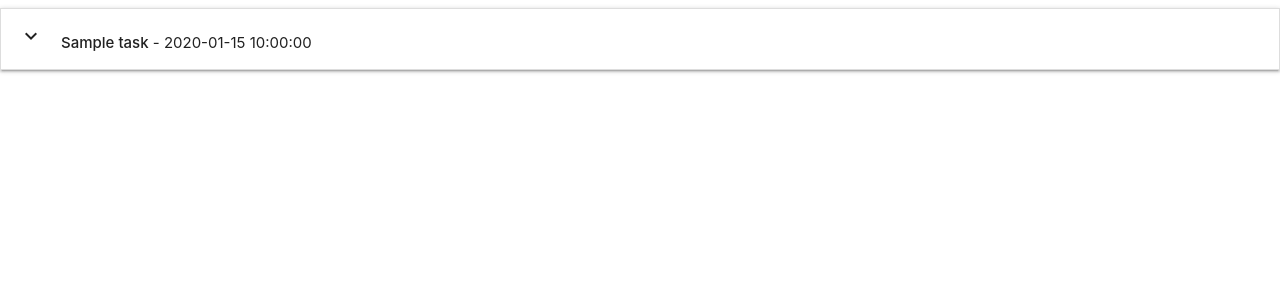
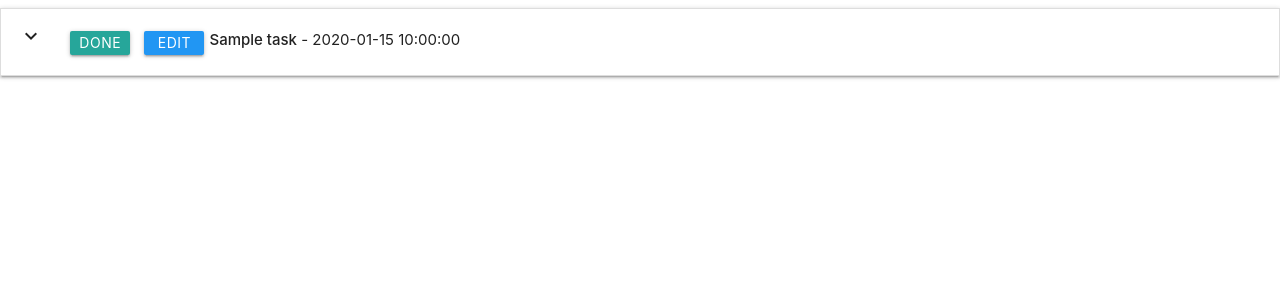
Before and after one commit to trisdauvergne/task-manager, a Flask app: page /get_tasks in a window 1280 px wide. Shown: the top 300 px of the page. Run offline with Flask 2, Linux system fonts and the light colour scheme; a database or web service that is not in the repository returns one stand-in record (values such as "Sample title"); some libraries are stand-ins or nearby versions.

Commit message:
200401 - 12:08 feat: added submit button, edit and done task buttons

```diff
--- a/app.py
+++ b/app.py
@@ -29,6 +29,13 @@ def add_task():
     categories=mongo.db.categories.find())
 
 
+@app.route('/insert_task', methods=['POST'])
+def insert_task():
+    tasks = mongo.db.tasks
+    tasks.insert_one(request.form.to_dict())
+    return redirect(url_for('get_tasks'))
+
+
 if __name__ == '__main__':
     app.run(host='0.0.0.0',
     port=5000,
--- /dev/null
+++ b/static/css/style.css
@@ -0,0 +1,11 @@
+.btn_small{
+    height: 24px;
+    width: 60px;
+    line-height: 24px;
+    margin: 5px 5px;
+    padding: 0 0.5em;
+}
+
+.task_header {
+    margin-top: 5px;
+}
--- a/templates/base.html
+++ b/templates/base.html
@@ -7,6 +7,7 @@
 	<meta http-equiv="X-UA-Compatible" content="ie=edge">
 	<link href="https://fonts.googleapis.com/icon?family=Material+Icons" rel="stylesheet">
 	<link rel="stylesheet" href="https://cdnjs.cloudflare.com/ajax/libs/materialize/1.0.0/css/materialize.min.css">
+    <link rel="stylesheet" href="{{ url_for('static', filename='css/style.css' )}}" type="text/css">
 	<title>Document</title>
 </head>
 
--- a/templates/tasks.html
+++ b/templates/tasks.html
@@ -4,9 +4,15 @@
         {% for task in tasks %}
         <li>
             <div class="collapsible-header">
+                <div class="col s3">
+                    <i class="material-icons">expand_more</i>
+                    <a class="waves-effect waves-light btn btn_small">Done</a>
+                    <a class="waves-effect waves-light btn btn_small blue">Edit</a>
 
-                <div class=" task_header col s9">
-                    <i class="material-icons">expand_more</i><strong>{{task.task_name}}</strong> - {{task.due_date}}
+                </div>
+                <div class="task_header col s9">
+                    <strong>{{task.task_name}}</strong> - {{task.due_date}}
+
                 </div>
             </div>
             <div class="collapsible-body">
```
Also changed, not shown: templates/addtask.html (+6 -1 lines).
